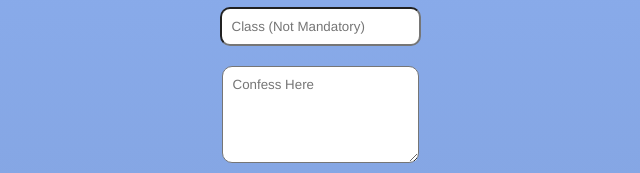
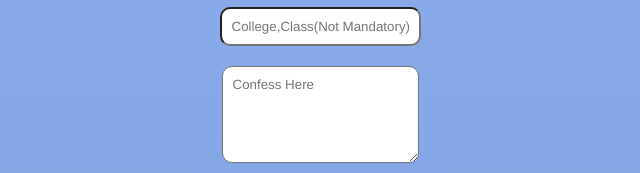
Before and after one commit to vpbmt/vpconfessions, a plain HTML site: page index.html in a window 1280 px wide. Shown: the part 295-468 px from the top of the page, 320-960 px from the left. Drawn offline with Linux system fonts and the light colour scheme.

Commit message:
Update index.html

```diff
--- a/index.html
+++ b/index.html
@@ -32,7 +32,7 @@
 			They are end-to-end encrypted
 		</h6>
 		<h6>we do not record any of your data</h6>
-		<input type="text" id="name" placeholder="Class (Not Mandatory)">
+		<input type="text" id="name" placeholder="College,Class(Not Mandatory)">
 		<textarea id="message" rows="5" placeholder="Confess Here" required=" "></textarea>
 		<form method="post" class="button22">
 			<input type="button" value="Confess It"
```
